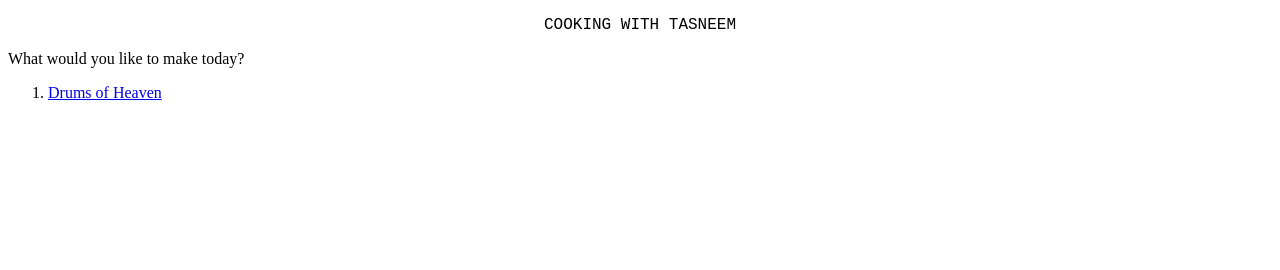
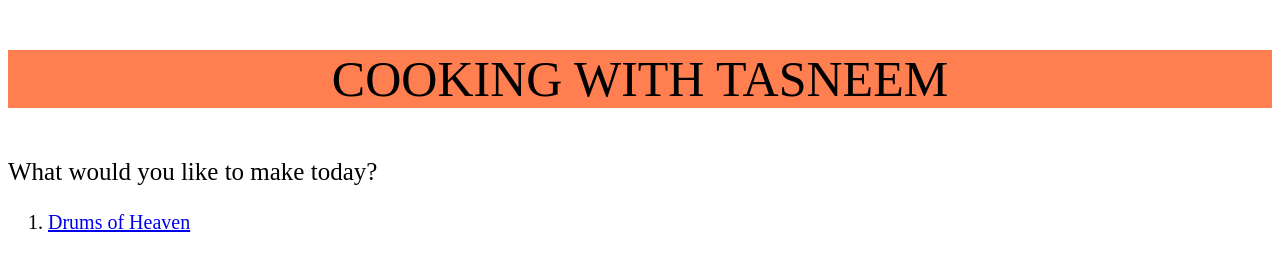
Before and after one commit to tasneemyaqub/Odin-Recipes, a plain HTML site: page index.html in a window 1280 px wide. Drawn offline with Linux system fonts and the light colour scheme.

Commit message:
Add index.html

```diff
--- a/index.html
+++ b/index.html
@@ -9,7 +9,7 @@
     <body>
         <p class="heading"> COOKING WITH TASNEEM </p>
         <p class="intro"> What would you like to make today? </p>
-        <ol>
+        <ol id="items">
             <li> <a href="drums-of-heaven.html"> Drums of Heaven </a> </li>
         </ol>
     </body>
--- a/indexStyles.css
+++ b/indexStyles.css
@@ -1,6 +1,16 @@
 .heading {
     text-align: center;
-    font-family: 'Courier New', Courier, monospace;
-    font-size: 50;
+    font-family: 'Times New Roman', Times, serif;
+    font-size: 50px;
     font-weight: 200;
+    background-color: coral;
 }
+.intro {
+    font-family: 'Times New Roman', Times, serif;
+    font-size: 25px;
+    font-weight: 100;
+}
+#items {
+    font-family: 'Times New Roman', Times, serif;
+    font-size: 20px;
+}
```
